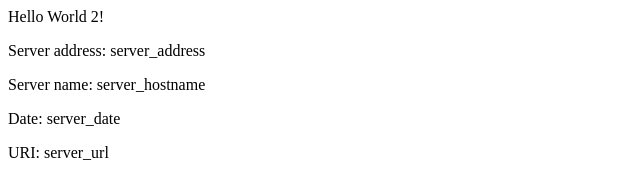
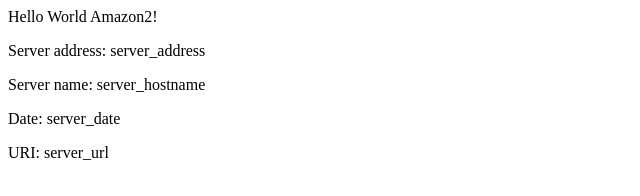
Before and after one commit to baalaag/eks-example, a plain HTML site: page src/index.html in a window 1280 px wide. Shown: the full height of the page, 0-640 px from the left. Drawn offline with Linux system fonts and the light colour scheme.

Commit message:
v2 Updating home page new

```diff
--- a/src/index.html
+++ b/src/index.html
@@ -2,7 +2,7 @@
 <title>Hello World Version 2</title>
 </head>
 <div class="info">
-<h>Hello World 2!</h>
+<h>Hello World Amazon2!</h>
 <p><span>Server&nbsp;address:</span> <span>server_address</span></p>
 <p><span>Server&nbsp;name:</span> <span>server_hostname</span></p>
 <p class="smaller"><span>Date:</span> <span>server_date</span></p>
```
